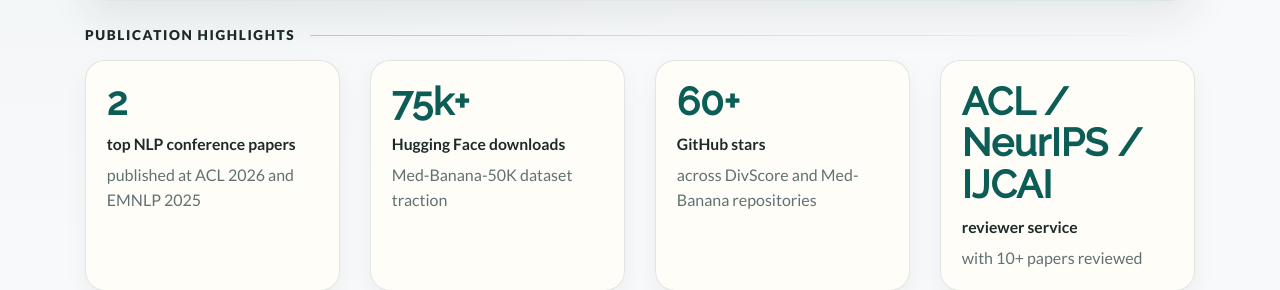
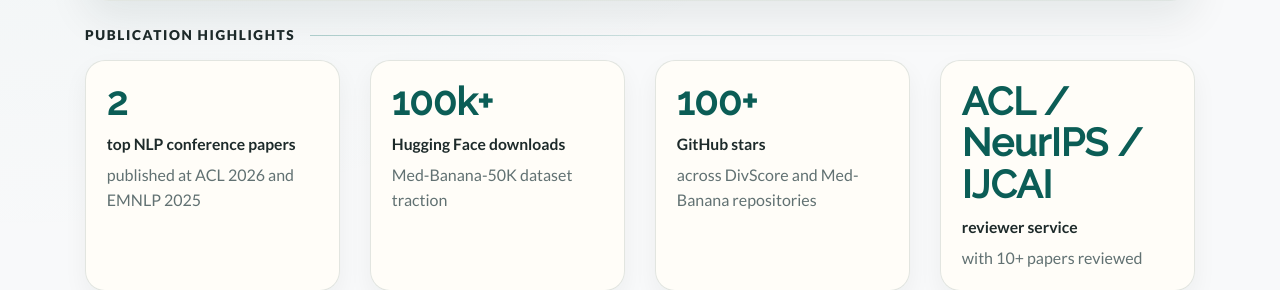
Before and after one commit to richardChenzhihui/richardChenzhihui.github.io, a Jekyll site: the page built from index.html, in a window 1280 px wide and 900 px high, scrolled down 774 px. Shown: the part 181-471 px from the top of the window. Built offline with Jekyll 4.4.1, drawn with Linux system fonts in a browser that asks for light colours; nearby versions of some CDN libraries; a style sheet for code colours, icons or effects is not loaded.

```diff
--- a/_data/profile.yml
+++ b/_data/profile.yml
@@ -48,10 +48,10 @@ homepage_metrics:
   - value: "2"
     label: "top NLP conference papers"
     note: "published at ACL 2026 and EMNLP 2025"
-  - value: "75k+"
+  - value: "100k+"
     label: "Hugging Face downloads"
     note: "Med-Banana-50K dataset traction"
-  - value: "60+"
+  - value: "100+"
     label: "GitHub stars"
     note: "across DivScore and Med-Banana repositories"
   - value: "ACL / NeurIPS / IJCAI"
--- a/_data/profile_zh.yml
+++ b/_data/profile_zh.yml
@@ -48,10 +48,10 @@ homepage_metrics:
   - value: "2"
     label: "篇 TOP NLP 论文"
     note: "发表于 ACL 2026 与 EMNLP 2025"
-  - value: "75k+"
+  - value: "100k+"
     label: "Hugging Face 下载"
     note: "Med-Banana-50K 数据集关注度"
-  - value: "60+"
+  - value: "100+"
     label: "GitHub Stars"
     note: "DivScore 与 Med-Banana 仓库合计"
   - value: "ACL / NeurIPS / IJCAI"
```
Also changed, not shown: AGENTS.md (added, +7 -0 lines).
